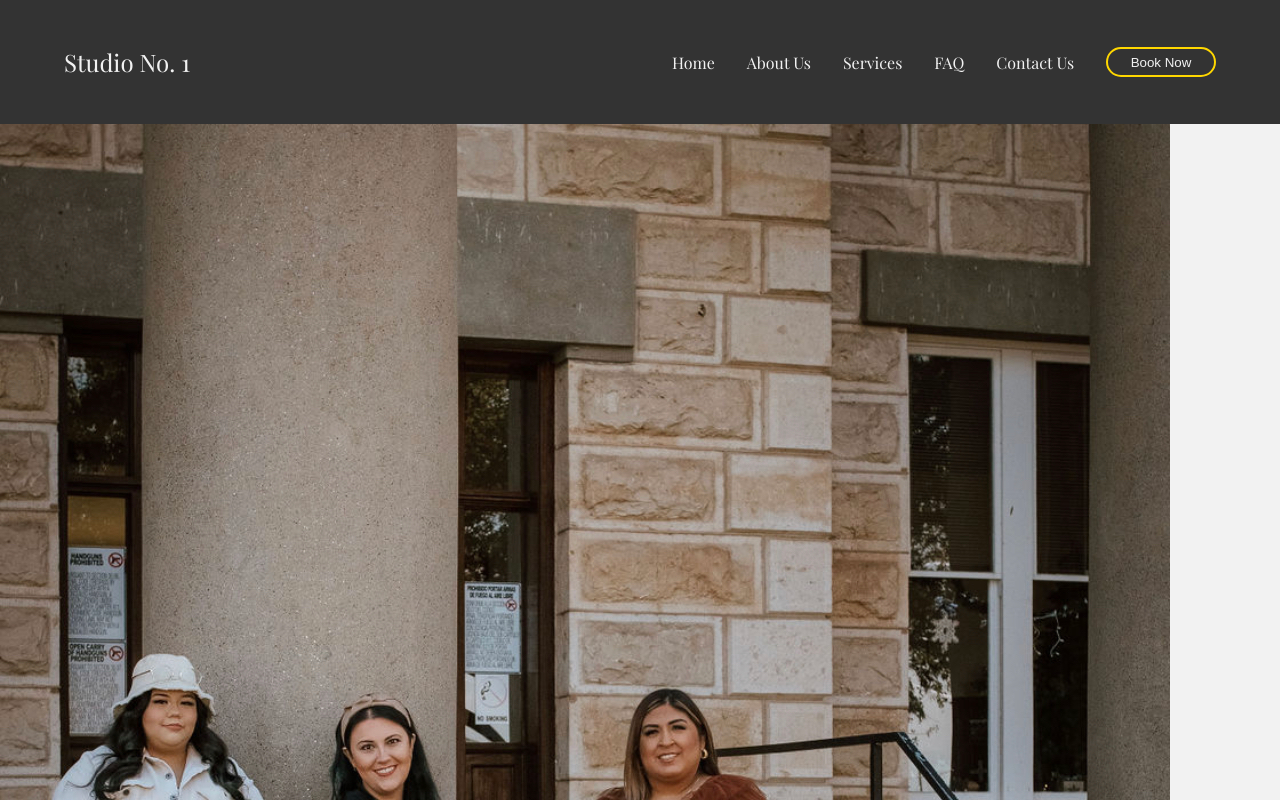
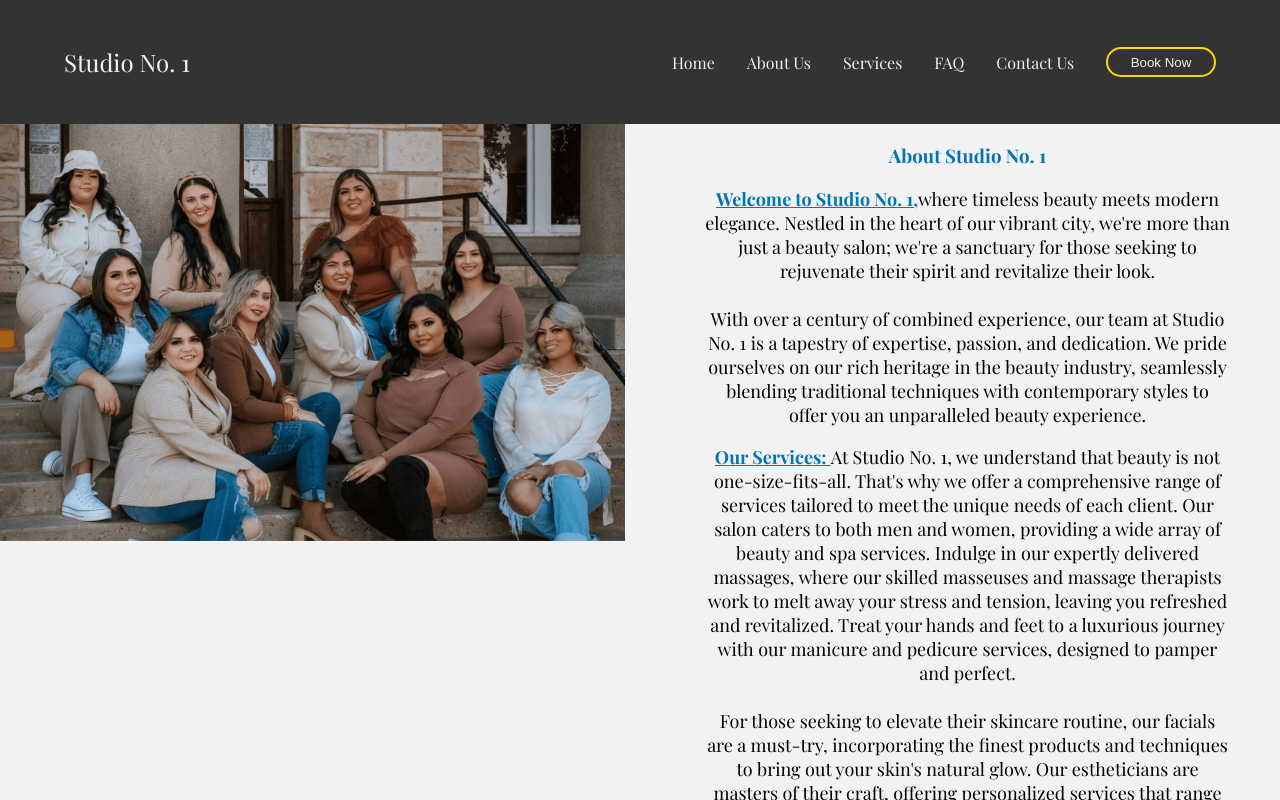
Before and after one commit to Parrasite9/studiono1, a React (Create React App) app: page /about-us in a window 1280 px wide. Shown: the top 800 px of the page. Built offline with nearby package versions, Linux system fonts and the light colour scheme; a web font is replaced by a local one.

Commit message:
Leo has personal description

```diff
--- a/src/CSS/AboutPage.css
+++ b/src/CSS/AboutPage.css
@@ -16,3 +16,29 @@
     color: #0074B7;
     text-decoration: underline;
 }
+
+@media (min-width: 1000px) {
+    .AboutPage {
+        display: grid;
+        grid-template-columns: repeat(2, 1fr);
+        grid-template-rows: 1fr;
+        grid-column-gap: 30px;
+        grid-row-gap: 0px;
+        }
+
+        .div1 { grid-area: 1 / 1 / 2 / 3; }
+        .div2 { grid-area: 1 / 1 / 2 / 2; }
+        .div3 { grid-area: 1 / 2 / 2 / 3; }
+
+    .desktop__image__container {
+        width: 100%;
+        height: auto;
+    }
+
+    .desktop__image__container > img {
+        width: 100%;
+        height: auto;
+        object-fit: contain; /* This will ensure the entire image is visible */
+    }
+
+}
--- a/src/Components/HomePage/AboutPage.js
+++ b/src/Components/HomePage/AboutPage.js
@@ -7,7 +7,7 @@ import { Link } from 'react-router-dom';
 function AboutPage() {
 
   // State to determine if the device is mobile based on screen width
-  const [isMobile, setIsMobile] = useState(window.innerWidth < 900);
+  const [isMobile, setIsMobile] = useState(window.innerWidth < 1000);
 
   // Effect to listen for window resize
   useEffect(() => {
@@ -23,8 +23,10 @@ function AboutPage() {
   }, []);
 
   return (
+    <>
+      <Navbar />
+
       <div className='AboutPage'>
-        <Navbar />
 
           {isMobile ? (
               <div className="mobile__image__container">
@@ -32,7 +34,7 @@ function AboutPage() {
               </div>
               ) : (
                   <div className="desktop__image__container">
-                    <img src="/images/about/group_desktop.jpg" alt="Group Desktop" />
+                      <img src="/images/about/group_desktop.png" alt="Group Desktop" />
                   </div>
               )
             }
@@ -56,11 +58,13 @@ function AboutPage() {
               <br />
               <br />
               Join us at Studio No. 1, where every visit is an opportunity to experience the pinnacle of beauty and relaxation. We're not just a salon; we're your partners in the journey towards a more radiant and confident you.</p>
+              <Link to="/Book-Now"><button>Book Now</button></Link>
 
           </div>
-        <Link to="/Book-Now"><button>Book Now</button></Link>
+      </div>
+
       <Footer />
-    </div>
+    </>
   )
 }
 
--- a/src/Components/HomePage/DesktopTeam.js
+++ b/src/Components/HomePage/DesktopTeam.js
@@ -175,12 +175,12 @@ function DesktopTeam() {
         title: 'Hair Stylist | Makeup Artist',
         image: '/images/c.png',
         desktopBio: {
-                paragraph1: "1",
-                paragraph2: "2",
-                paragraph3: "3"
+                paragraph1: "Meet Leonela Hernandez, a versatile and talented stylist at Studio No. 1, who has quickly become known for her expertise in men's grooming, women's beauty services, and family haircuts. With a robust experience of 5 years in the industry, Leonela's journey is marked by continuous learning and skill enhancement. She is a certified hand-tied extension expert and has participated in several barber competitions, showcasing her flair and precision. Her dedication to her craft is further evidenced by her participation in prestigious events and training, including a 2-day training with Roman Master in Mechas Level 1 and attending Premiere San Antonio 2023.",
+                paragraph2: "Leonela's range of services caters to everyone. For men, she offers a VIP treatment that includes haircuts, beard trims, lineups, and more, ensuring each client leaves looking and feeling their best. Women flock to Leonela for her exceptional skills in highlights, coloring, face waxing, and other beauty treatments, appreciating her keen eye for style and detail. Families love her for her gentle approach with kids, making every haircut a fun and comfortable experience.",
+                paragraph3: "Her professional philosophy centers around a bespoke approach to beauty and hair care. Leonela believes in understanding her clients' unique needs and tailoring her services to suit their individual style. Her friendly demeanor and attentive service make every salon visit a delightful experience. Leonela's commitment to excellence, combined with her warm and approachable personality, makes her a cherished stylist among her clientele."
         },
         mobileBio: {
-            paragraph1: `Meet Leo, this is her Bio...`
+            paragraph1: `Leonela Hernandez, a dynamic stylist at Studio No. 1, brings a blend of creativity and precision to her role as a Men's Grooming Specialist, Women's Beauty Services Expert, and Family Haircut Professional. With 5 years of rich experience and specialized training, including a certification in hand-tied extensions and extensive barber competition participation, Leonela excels in providing a range of services. From VIP men's treatments to stylish women's hair coloring and face waxing, to delightful haircuts for kids, her approach is all about personalized care and style. Clients appreciate her bespoke services, warm demeanor, and the ability to turn every salon visit into a memorable, tailored beauty experience.`
         },
         gallery: {
             photo1: '/images/allison/gallery/a2.jpeg',
--- a/src/Components/HomePage/MeetOurTeam.js
+++ b/src/Components/HomePage/MeetOurTeam.js
@@ -257,15 +257,15 @@ function MeetOurTeam() {
                       <div className="stylist__icon"
                           onClick={() => handleTeamMemberClick({
                               name: 'Leo',
-                              title: 'Hair Stylist | Makeup Artist',
+                              title: 'Beautologist | Mens Services | Child Friendly',
                               image: '/images/c.png',
                               desktopBio: {
-                                      paragraph1: "1",
-                                      paragraph2: "2",
-                                      paragraph3: "3"
+                                      paragraph1: "Meet Leonela, a versatile and talented stylist at Studio No. 1, who has quickly become known for her expertise in men's grooming, women's beauty services, and family haircuts. With a robust experience of 5 years in the industry, Leonela's journey is marked by continuous learning and skill enhancement. She is a certified hand-tied extension expert and has participated in several barber competitions, showcasing her flair and precision. Her dedication to her craft is further evidenced by her participation in prestigious events and training, including a 2-day training with Roman Master in Mechas Level 1 and attending Premiere San Antonio 2023.",
+                                      paragraph2: "Leonela's range of services caters to everyone. For men, she offers a VIP treatment that includes haircuts, beard trims, lineups, and more, ensuring each client leaves looking and feeling their best. Women flock to Leonela for her exceptional skills in highlights, coloring, face waxing, and other beauty treatments, appreciating her keen eye for style and detail. Families love her for her gentle approach with kids, making every haircut a fun and comfortable experience.",
+                                      paragraph3: "Her professional philosophy centers around a bespoke approach to beauty and hair care. Leonela believes in understanding her clients' unique needs and tailoring her services to suit their individual style. Her friendly demeanor and attentive service make every salon visit a delightful experience. Leonela's commitment to excellence, combined with her warm and approachable personality, makes her a cherished stylist among her clientele."
                               },
                               mobileBio: {
-                                  paragraph1: `Meet Leo, this is her Bio...`
+                                  paragraph1: `Leonela, a dynamic stylist at Studio No. 1, brings a blend of creativity and precision to her role as a Men's Grooming Specialist, Women's Beauty Services Expert, and Family Haircut Professional. With 5 years of rich experience and specialized training, including a certification in hand-tied extensions and extensive barber competition participation, Leonela excels in providing a range of services. From VIP men's treatments to stylish women's hair coloring and face waxing, to delightful haircuts for kids, her approach is all about personalized care and style. Clients appreciate her bespoke services, warm demeanor, and the ability to turn every salon visit into a memorable, tailored beauty experience.`
                               },
                               gallery: {
                                   photo1: '/images/allison/gallery/a2.jpeg',
```
Also changed, not shown: public/images/about/group_desktop.jpg (deleted), public/images/about/group_desktop.png (added). Lines whose indentation alone changed are shown as unchanged.
